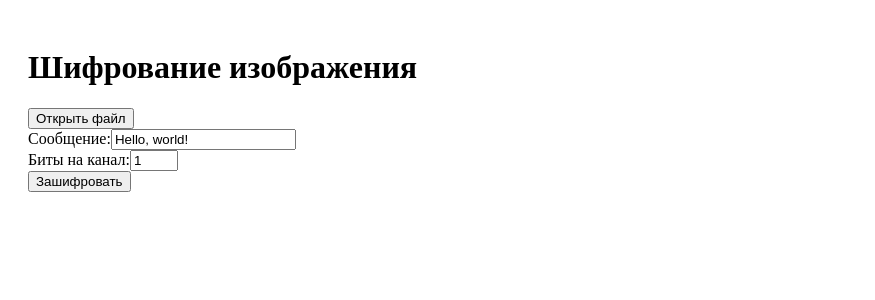
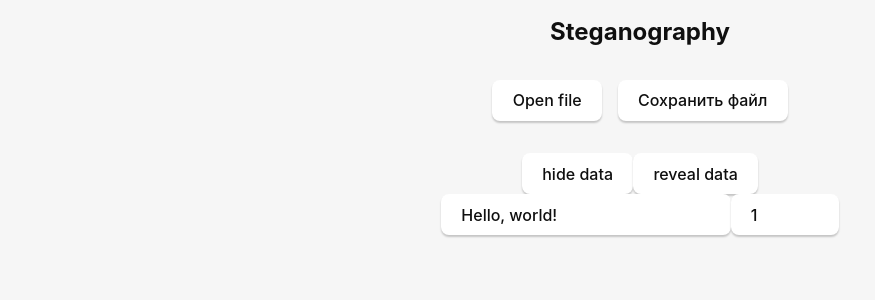
Before and after one commit to lolipodass/lesabi, a React (Vite) app: page / in a window 1280 px wide. Shown: the top 300 px of the page, without its empty margins (0-875 px from the left). Built offline with nearby package versions, Linux system fonts and the light colour scheme.

Commit message:
feat: add loading images with hided images and small ui improvement

```diff
--- a/src-tauri/tauri.conf.json
+++ b/src-tauri/tauri.conf.json
@@ -21,7 +21,7 @@
       "csp": "default-src 'self' ipc: http://ipc.localhost; img-src 'self' asset: http://asset.localhost",
       "assetProtocol": {
         "enable": true,
-        "scope": []
+        "scope": ["$TEMP/*"]
       }
     }
   },
--- a/src/App.tsx
+++ b/src/App.tsx
@@ -1,9 +1,12 @@
 import { useState } from "react";
+import "./App.css";
 import { open } from "@tauri-apps/plugin-dialog";
 import { convertFileSrc, invoke } from "@tauri-apps/api/core";
 
 const App = () => {
-  const [imagePath, setImagePath] = useState<string | null>(null);
+  const [errorMessage, setErrorMessage] = useState("");
+  const [inputImagePath, setInputImagePath] = useState<string | null>(null);
+  const [buffImagePath, setBuffImagePath] = useState<string | null>(null);
   const [message, setMessage] = useState("Hello, world!");
   const [bitsPerChannel, setBitsPerChannel] = useState(1);
 
@@ -12,57 +15,71 @@ const App = () => {
       multiple: false,
       directory: false,
     });
-    console.log(file);
     if (file) {
-      setImagePath(file); // Сохраняем путь к изображению
+      setInputImagePath(file);
+      setErrorMessage("");
     }
   };
 
   const handleEncrypt = async () => {
-    if (imagePath) {
+    if (inputImagePath) {
       try {
-        await invoke("encrypt", {
-          filepath: imagePath,
-          message,
-          bits_per_channel: bitsPerChannel,
-        });
-        alert("Изображение успешно зашифровано!");
+        setBuffImagePath(
+          await invoke("encrypt", {
+            filepath: inputImagePath,
+            message,
+            bitsPerChannel,
+          })
+        );
+        setErrorMessage("");
       } catch (error) {
         console.error(error);
-        alert("Ошибка при шифровании изображения.");
+        setErrorMessage("Failed to encrypt the image.");
       }
     } else {
-      alert("Сначала выберите файл для шифрования.");
+      setErrorMessage("Please select an image first.");
     }
   };
 
   return (
-    <div style={{ padding: "20px" }}>
-      <h1>Шифрование изображения</h1>
-      <button onClick={handleOpenFile}>Открыть файл</button>
-      {imagePath && (
+    <>
+      <h2>Steganography</h2>
+      {errorMessage && <div className="error"> {errorMessage} </div>}
+      <div className="container">
+        <div className="toolbar flex">
+          <button className="icon-button" onClick={handleOpenFile}>
+            Open file
+          </button>
+          <button className="icon-button">Сохранить файл</button>
+        </div>
+        <div className="image-comparison flex">
+          <div className="image-container">
+            {inputImagePath && (
+              <img src={convertFileSrc(inputImagePath)} alt="Изображение 1" />
+            )}
+          </div>
+          <div className="image-container">
+            {buffImagePath && (
+              <img src={convertFileSrc(buffImagePath)} alt="Изображение 2" />
+            )}
+          </div>
+        </div>
+        <div className="flex toolbar">
+          <div className="generate-buttons">
+            <button onClick={handleEncrypt} className="hide">
+              hide data
+            </button>
+            <button onClick={handleEncrypt} className="generate-button">
+              reveal data
+            </button>
+          </div>
+        </div>
         <div>
-          <h2>Выбранное изображение:</h2>
-          <img
-            src={convertFileSrc(imagePath)}
-            alt="Selected"
-            style={{ maxWidth: "300px", maxHeight: "300px" }}
-          />
-        </div>
-      )}
-      <div>
-        <label>
-          Сообщение:
           <input
             type="text"
             value={message}
             onChange={(e) => setMessage(e.target.value)}
           />
-        </label>
-      </div>
-      <div>
-        <label>
-          Биты на канал:
           <input
             type="number"
             value={bitsPerChannel}
@@ -70,48 +87,10 @@ const App = () => {
             min="1"
             max="8"
           />
-        </label>
+        </div>
       </div>
-      <button onClick={handleEncrypt}>Зашифровать</button>
-    </div>
+    </>
   );
 };
 
 export default App;
-
-// import { useState } from "react";
-// import { invoke } from "@tauri-apps/api/core";
-// import "./App.css";
-
-// function App() {
-//   const [greetMsg, setGreetMsg] = useState("");
-//   const [name, setName] = useState("");
-
-//   async function greet() {
-//     // Learn more about Tauri commands at https://tauri.app/develop/calling-rust/
-//     setGreetMsg(await invoke("greet", { name }));
-//   }
-
-//   return (
-//     <main className="container">
-//       //write simple two image comparison app
-//       <form
-//         className="row"
-//         onSubmit={(e) => {
-//           e.preventDefault();
-//           greet();
-//         }}
-//       >
-//         <input
-//           id="greet-input"
-//           onChange={(e) => setName(e.currentTarget.value)}
-//           placeholder="Enter a name..."
-//         />
-//         <button type="submit">Greet</button>
-//       </form>
-//       <p>{greetMsg}</p>
-//     </main>
-//   );
-// }
-
-// export default App;
```
Also changed, not shown: 1 other file (tests, documents, lock files or other folders).
